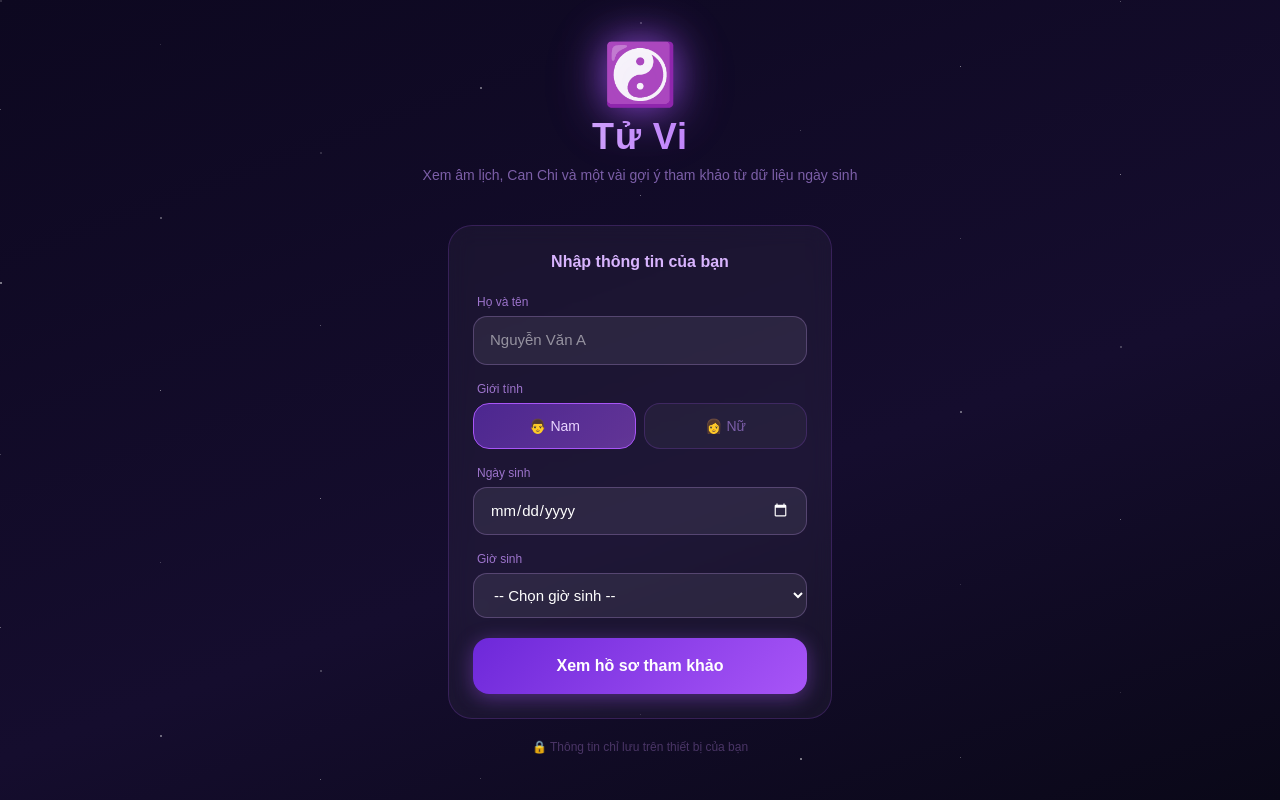
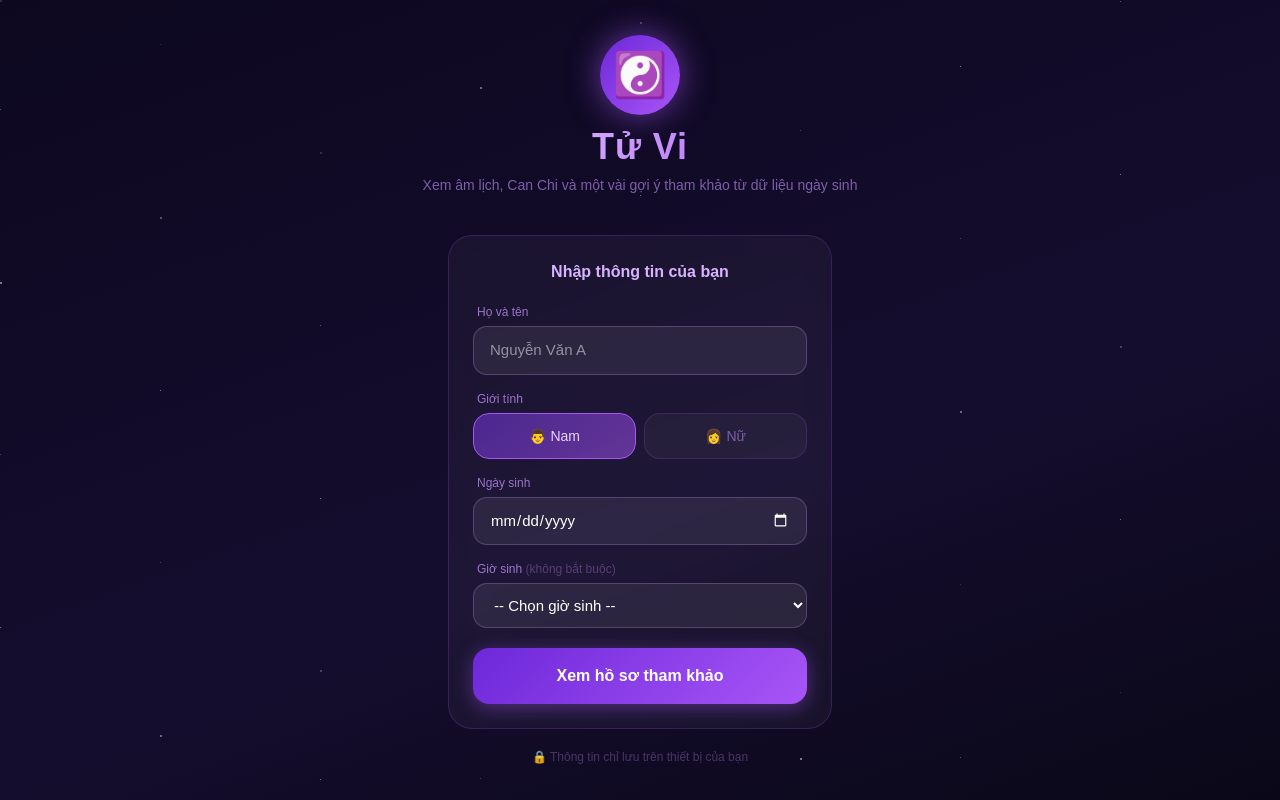
Before and after one commit to chuyenvn92/tuvi-app, a Next.js app: page / in a window 1280 px wide. Built offline with nearby package versions, Linux system fonts and the light colour scheme.

Commit message:
Logo circle shape, giờ sinh optional

```diff
--- a/app/page.tsx
+++ b/app/page.tsx
@@ -38,8 +38,8 @@ export default function Onboarding() {
 
   function handleSubmit(e: React.FormEvent) {
     e.preventDefault();
-    if (!form.hoTen || !form.ngaySinh || !form.gioSinh) {
-      setError("Vui lòng điền đầy đủ thông tin.");
+    if (!form.hoTen || !form.ngaySinh) {
+      setError("Vui lòng điền họ tên và ngày sinh.");
       return;
     }
     localStorage.setItem("tuvi_profile", JSON.stringify(form));
@@ -65,10 +65,14 @@ export default function Onboarding() {
 
       {/* Logo */}
       <div className="mb-10 text-center relative z-10">
-        <div className="relative inline-block">
-          <div className="text-6xl mb-3" style={{ filter: "drop-shadow(0 0 20px rgba(168,85,247,0.8))" }}>☯️</div>
-          <div className="absolute inset-0 rounded-full blur-2xl opacity-30"
-            style={{ background: "radial-gradient(circle, #a855f7, transparent)" }} />
+        <div className="relative inline-flex items-center justify-center mb-3">
+          <div style={{
+            width: 80, height: 80, borderRadius: "50%",
+            background: "linear-gradient(135deg, #6d28d9, #a855f7)",
+            boxShadow: "0 0 32px rgba(168,85,247,0.6)",
+            display: "flex", alignItems: "center", justifyContent: "center",
+            fontSize: 44, lineHeight: 1,
+          }}>☯️</div>
         </div>
         <h1 className="text-4xl font-bold tracking-wide"
           style={{ background: "linear-gradient(135deg, #e9d5ff, #a855f7)", WebkitBackgroundClip: "text", WebkitTextFillColor: "transparent" }}>
@@ -119,7 +123,7 @@ export default function Onboarding() {
 
         {/* Giờ sinh */}
         <div className="mb-5">
-          <label className="block text-xs mb-1.5 ml-1" style={{ color: "#9d74cc" }}>Giờ sinh</label>
+          <label className="block text-xs mb-1.5 ml-1" style={{ color: "#9d74cc" }}>Giờ sinh <span style={{ color: "#5a3d7a" }}>(không bắt buộc)</span></label>
           <select name="gioSinh" value={form.gioSinh} onChange={handleChange}
             style={{ ...inputStyle, colorScheme: "dark" }}>
             <option value="">-- Chọn giờ sinh --</option>
```
